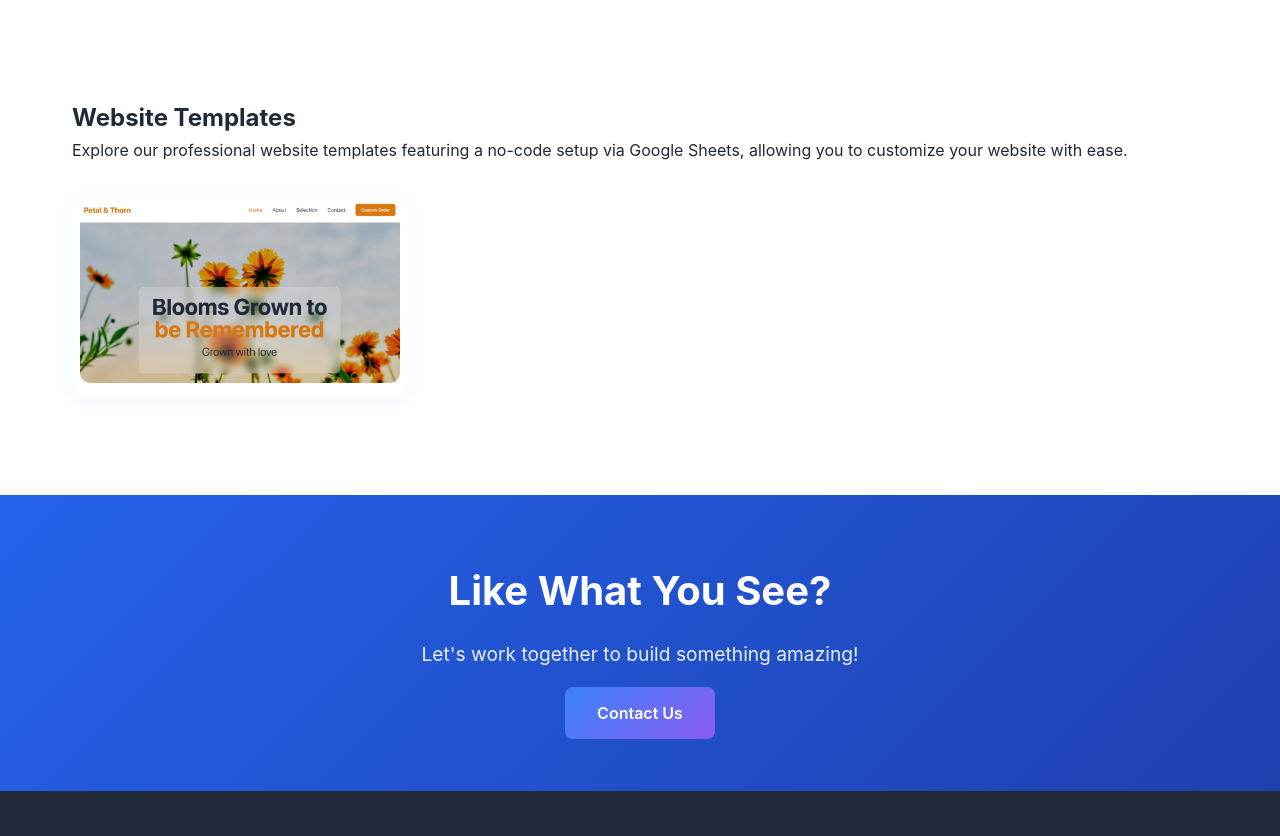
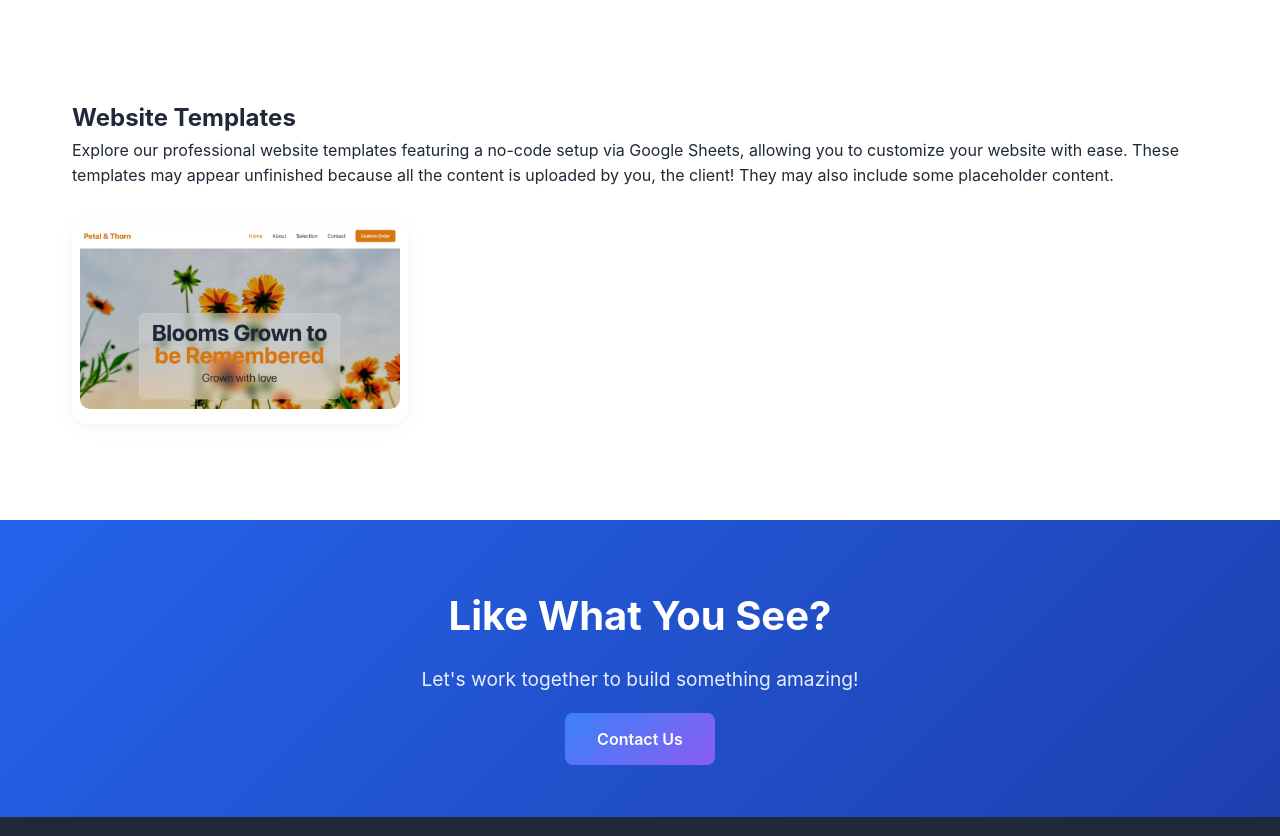
Before and after one commit to cjcody/codyjwebstudio, a plain HTML site: page portfolio.html in a window 1280 px wide. Shown: the part 1460-2296 px from the top of the page. Drawn offline with Linux system fonts and the light colour scheme.

Commit message:
Golden Hour explanation explaining template may look unfinished

```diff
--- a/portfolio.html
+++ b/portfolio.html
@@ -108,7 +108,7 @@
         <section class="template-projects">
             <div class="container">
                 <h2>Website Templates</h2>
-                <p>Explore our professional website templates featuring a no-code setup via Google Sheets, allowing you to customize your website with ease.</p>
+                <p>Explore our professional website templates featuring a no-code setup via Google Sheets, allowing you to customize your website with ease. These templates may appear unfinished because all the content is uploaded by you, the client! They may also include some placeholder content.</p>
                 <div class="portfolio-masonry">
                     <div class="portfolio-card">
                         <a href="https://goldenhourcodyjwebstudio.netlify.app/" class="portfolio-link" target="_blank" rel="noopener noreferrer">
```
Also changed, not shown: index.html (+1 -1 lines).
